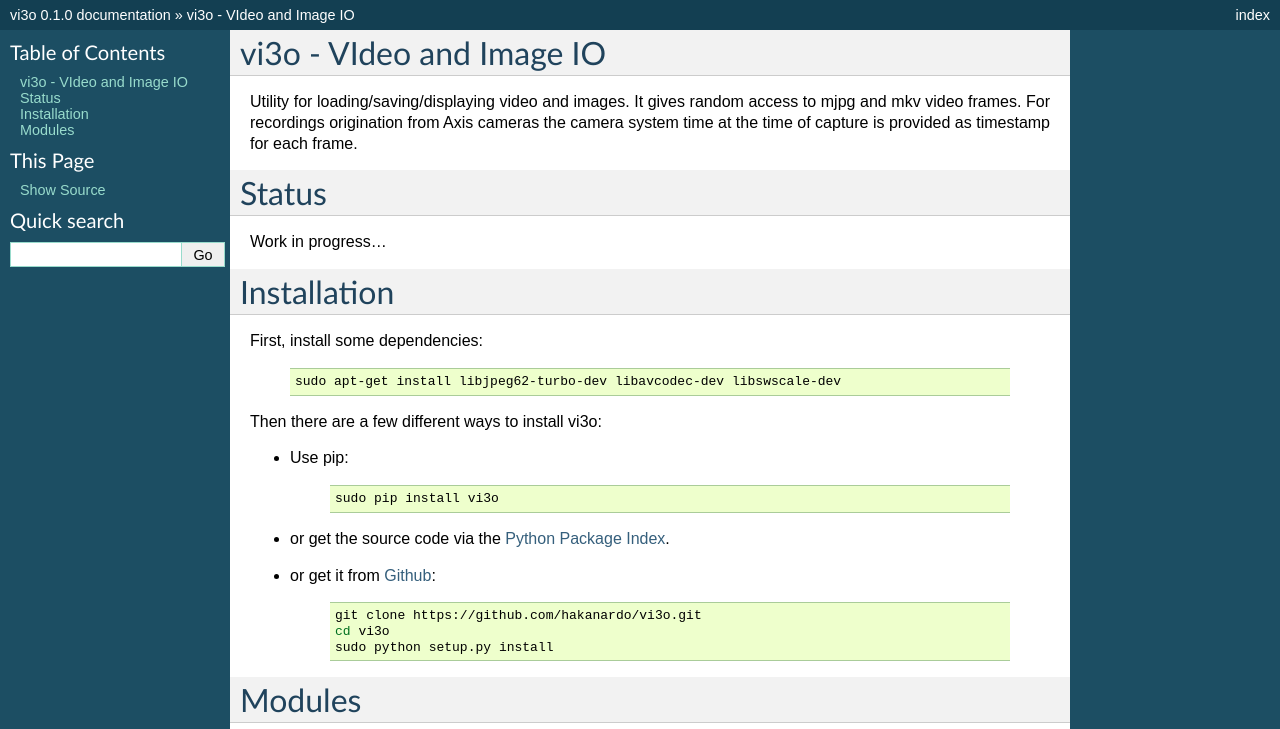
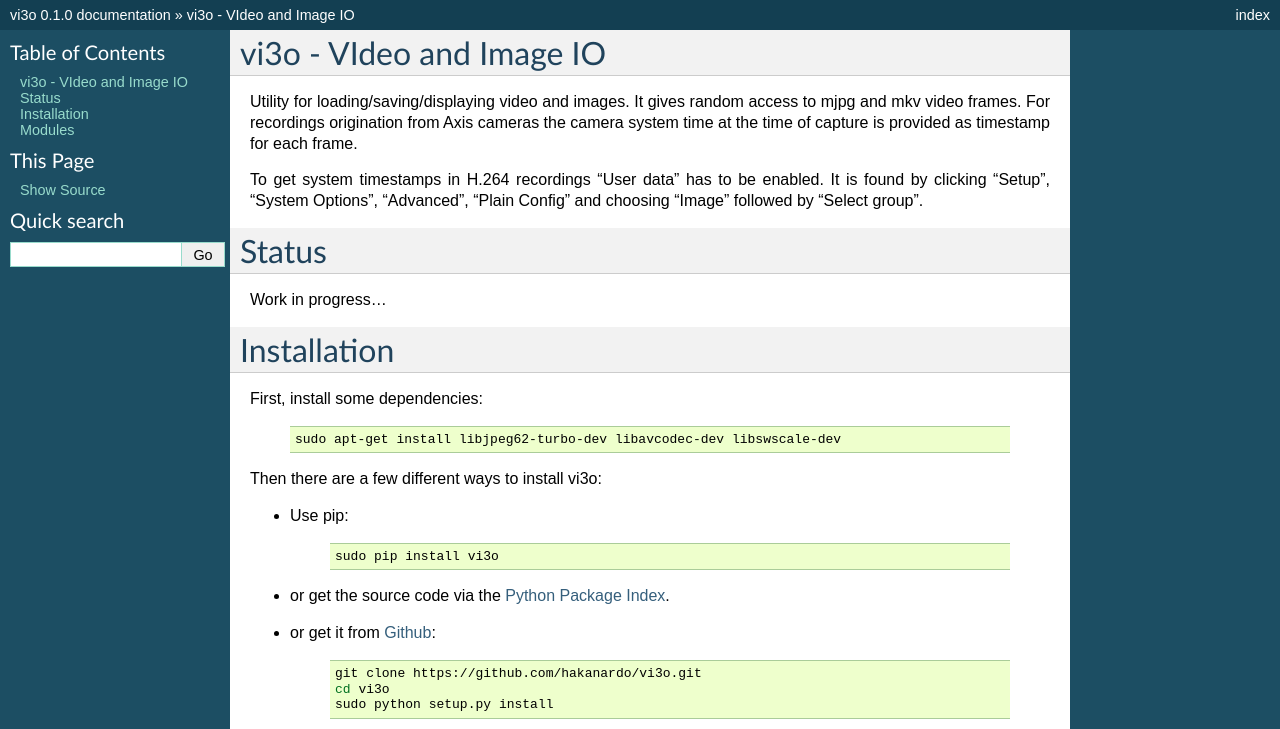
Before and after one commit to hakanardo/vi3o, a Sphinx documentation site: the page built from docs/index.rst, in a window 1280 px wide, cut to the strip 0-729 px from the top of the page. Built offline with Sphinx 7.4.7, drawn with Linux system fonts in a browser that asks for light colours; formulas are drawn with MathJax 3.

Commit message:
more info

```diff
--- a/docs/index.rst
+++ b/docs/index.rst
@@ -5,6 +5,10 @@ Utility for loading/saving/displaying video and images. It gives random
 access to mjpg and mkv video frames. For recordings origination from Axis
 cameras the camera system time at the time of capture is provided as timestamp
 for each frame.
+
+To get system timestamps in H.264 recordings "User data" has to be enabled. It
+is found by clicking "Setup", "System Options", "Advanced", "Plain Config" and
+choosing "Image" followed by "Select group".
 
 Status
 ======
```
